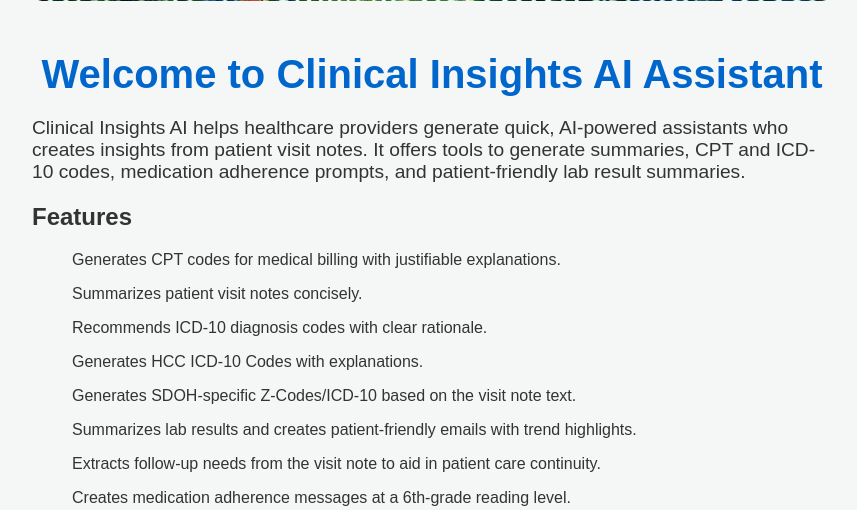
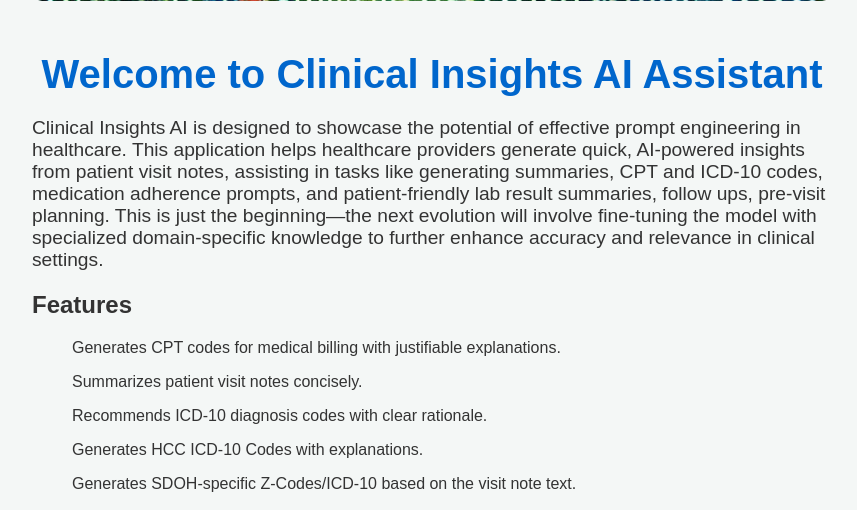
Before and after one commit to codekunoichi/clinical_insights_ai, a Python web app: template app/templates/index.html in a window 1280 px wide. Shown: the part 827-1337 px from the top of the page, without its empty margins (208-1065 px from the left). Run offline with Jinja, Linux system fonts and the light colour scheme; the template is opened without the code that fills it, so the values that code supplies are empty.

Commit message:
improve the introduction

```diff
--- a/app/templates/index.html
+++ b/app/templates/index.html
@@ -108,10 +108,10 @@
         <!-- Welcome message -->
         <h1>Welcome to Clinical Insights AI Assistant</h1>
 
-        <!-- Application description -->
-        <p>
-            Clinical Insights AI helps healthcare providers generate quick, AI-powered assistants who creates insights from patient visit notes. It offers tools to generate summaries, CPT and ICD-10 codes, medication adherence prompts, and patient-friendly lab result summaries.
-        </p>
+<!-- Application description -->
+<p>
+    Clinical Insights AI is designed to showcase the potential of effective prompt engineering in healthcare. This application helps healthcare providers generate quick, AI-powered insights from patient visit notes, assisting in tasks like generating summaries, CPT and ICD-10 codes, medication adherence prompts, and patient-friendly lab result summaries, follow ups, pre-visit planning. This is just the beginning—the next evolution will involve fine-tuning the model with specialized domain-specific knowledge to further enhance accuracy and relevance in clinical settings.
+</p>
         <div class="prompter-section">
             <h2>Features</h2>
             <ul>Generates CPT codes for medical billing with justifiable explanations.</ul>
```
